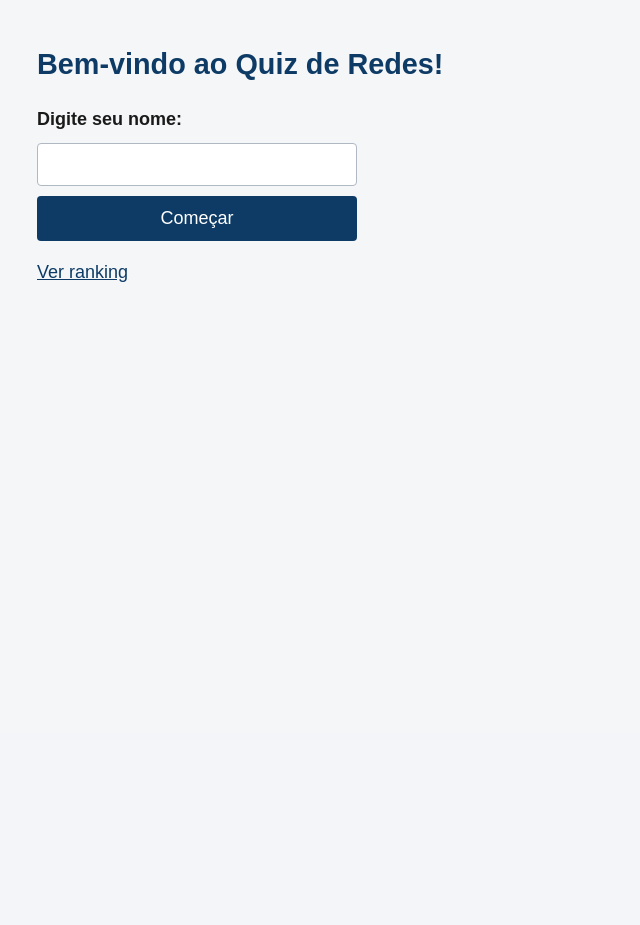
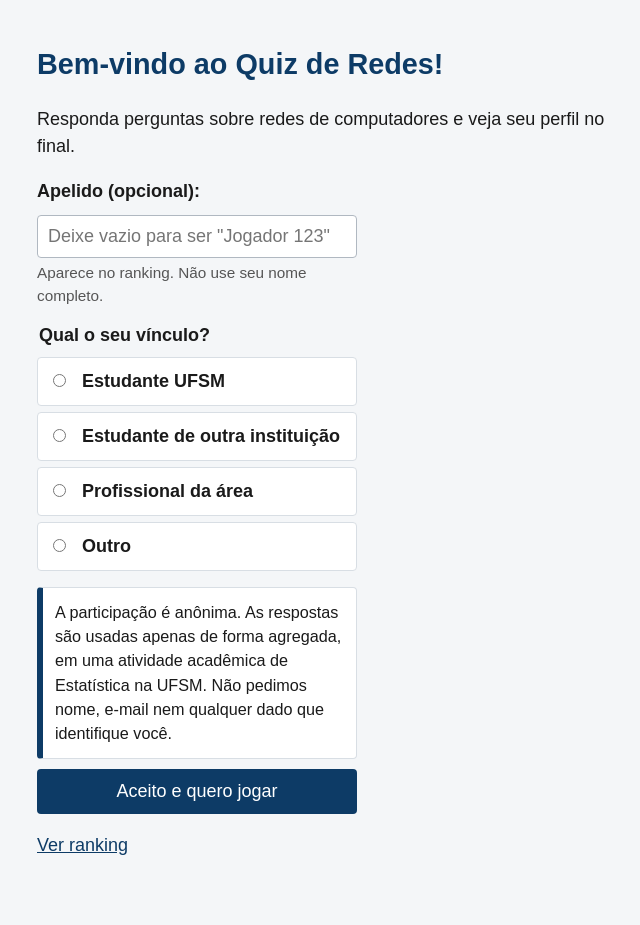
Before and after one commit to matheus-luiz30/quiz-redes, a Flask app: page / in a window 1280 px wide. Shown: the part 67-992 px from the top of the page, without its empty margins (303-943 px from the left). Before the commit the page ends 349 px from the top, so only its background shows below. Run offline with Flask 3, Linux system fonts and the light colour scheme.

Commit message:
Tela inicial para publico externo: apelido opcional, vinculo e consentimento
Apelido opcional (vazio gera "Jogador NNN"), vinculo obrigatorio salvo
em jogadores.vinculo (coluna adicionada sem recriar o banco) e texto de
consentimento. No modo web cada partida cria um jogador novo; o modo
terminal continua reaproveitando pelo nome.

Co-Authored-By: Claude Opus 5.5 <noreply@anthropic.com>

```diff
--- a/reutilizavel/validacao_dados.py
+++ b/reutilizavel/validacao_dados.py
@@ -1,3 +1,6 @@
+import random
+
+
 def validar_nome():
     while True:
         nome_digitado = input("Digite seu nome: ").strip()
@@ -35,3 +38,35 @@ def validar_resposta():
             continue
 
         return resposta_digitada
+
+# Modo web (público externo): código salvo no banco -> texto mostrado na tela.
+# Códigos curtos facilitam a análise estatística depois.
+VINCULOS = {
+    "estudante_ufsm": "Estudante UFSM",
+    "estudante_outra": "Estudante de outra instituição",
+    "profissional": "Profissional da área",
+    "outro": "Outro",
+}
+
+
+def apelido_e_valido(apelido):
+    # Vazio é permitido (o sistema gera um apelido padrão)
+    if apelido == "":
+        return True
+
+    if len(apelido) < 2 or len(apelido) > 20:
+        return False
+
+    for caractere in apelido:
+        if not (caractere.isalnum() or caractere in " _-."):
+            return False
+
+    return True
+
+
+def vinculo_e_valido(vinculo):
+    return vinculo in VINCULOS
+
+
+def gerar_apelido_padrao():
+    return f"Jogador {random.randint(100, 999)}"
--- a/static/style.css
+++ b/static/style.css
@@ -195,3 +195,34 @@ table.ranking th {
         font-size: 17px;
     }
 }
+
+/* Tela inicial: apelido, vínculo e consentimento */
+.dica {
+    margin: -6px 0 4px;
+    font-size: 0.85em;
+    color: #555555;
+}
+
+.grupo-opcoes {
+    margin: 0;
+    padding: 0;
+    border: none;
+}
+
+.grupo-opcoes legend {
+    margin-bottom: 8px;
+    font-weight: bold;
+}
+
+.consentimento {
+    padding: 12px;
+    font-size: 0.9em;
+    background-color: #ffffff;
+    border: 1px solid #d8dee4;
+    border-left: 6px solid #0d3b66;
+    border-radius: 4px;
+}
+
+.consentimento p {
+    margin: 0;
+}
--- a/templates/nome.html
+++ b/templates/nome.html
@@ -4,13 +4,34 @@
 
 {% block conteudo %}
     <h1>Bem-vindo ao Quiz de Redes!</h1>
+    <p>Responda perguntas sobre redes de computadores e veja seu perfil no final.</p>
     {% if erro %}
         <p class="erro">{{ erro }}</p>
     {% endif %}
     <form action="/comecar" method="POST" class="formulario">
-        <label for="nome">Digite seu nome:</label>
-        <input type="text" id="nome" name="nome" required>
-        <button type="submit">Começar</button>
+        <label for="apelido">Apelido (opcional):</label>
+        <input type="text" id="apelido" name="apelido" maxlength="20" value="{{ apelido or '' }}"
+               placeholder="Deixe vazio para ser &quot;Jogador 123&quot;">
+        <p class="dica">Aparece no ranking. Não use seu nome completo.</p>
+
+        <fieldset class="grupo-opcoes">
+            <legend>Qual o seu vínculo?</legend>
+            {% for codigo, texto in vinculos.items() %}
+                <div class="alternativa">
+                    <input type="radio" id="vinculo_{{ codigo }}" name="vinculo" value="{{ codigo }}"
+                           {% if vinculo == codigo %}checked{% endif %} required>
+                    <label for="vinculo_{{ codigo }}">{{ texto }}</label>
+                </div>
+            {% endfor %}
+        </fieldset>
+
+        <div class="consentimento">
+            <p>A participação é anônima. As respostas são usadas apenas de forma agregada,
+               em uma atividade acadêmica de Estatística na UFSM. Não pedimos nome, e-mail
+               nem qualquer dado que identifique você.</p>
+        </div>
+
+        <button type="submit">Aceito e quero jogar</button>
     </form>
     <p><a href="/ranking">Ver ranking</a></p>
 {% endblock %}
--- a/views.py
+++ b/views.py
@@ -5,14 +5,14 @@ from flask import render_template, request, session, redirect, url_for
 from app import app
 from classes.class_jogador import Jogador
 from classes.class_pergunta import Pergunta
-from reutilizavel.validacao_dados import nome_e_valido
+from reutilizavel.validacao_dados import VINCULOS, apelido_e_valido, vinculo_e_valido, gerar_apelido_padrao
 from reutilizavel.perfil_jogador import calcular_perfil
 from servicos.motor_quiz import MotorQuiz
 
 
 @app.route("/")
 def index():
-    return render_template("nome.html")
+    return render_template("nome.html", vinculos=VINCULOS)
 
 
 @app.route("/ranking")
@@ -29,16 +29,33 @@ def jogar_novo():
 
 @app.route("/comecar", methods=["POST"])
 def comecar():
-    nome = request.form["nome"].strip()
+    apelido = request.form.get("apelido", "").strip()
+    vinculo = request.form.get("vinculo", "")
 
-    if not nome_e_valido(nome):
+    if not apelido_e_valido(apelido):
         return render_template(
             "nome.html",
-            erro="Nome inválido: use só letras, entre 3 e 20 caracteres.",
+            vinculos=VINCULOS,
+            apelido=apelido,
+            vinculo=vinculo,
+            erro="Apelido inválido: use de 2 a 20 letras, números, espaço, _ - ou ponto.",
         )
 
-    jogador = Jogador(nome)
-    jogador_id = jogador.salvar_no_banco()
+    if not vinculo_e_valido(vinculo):
+        return render_template(
+            "nome.html",
+            vinculos=VINCULOS,
+            apelido=apelido,
+            vinculo=vinculo,
+            erro="Escolha o seu vínculo para começar.",
+        )
+
+    if apelido == "":
+        apelido = gerar_apelido_padrao()
+
+    nome = apelido
+    jogador = Jogador(nome, vinculo)
+    jogador_id = jogador.salvar_novo_no_banco()
 
     session["jogador_id"] = jogador_id
     session["resultado_id"] = Jogador.iniciar_resultado(jogador_id)
```
Also changed, not shown: classes/class_jogador.py (+25 -1 lines), database/gerar_banco.py (+14 -1 lines).
